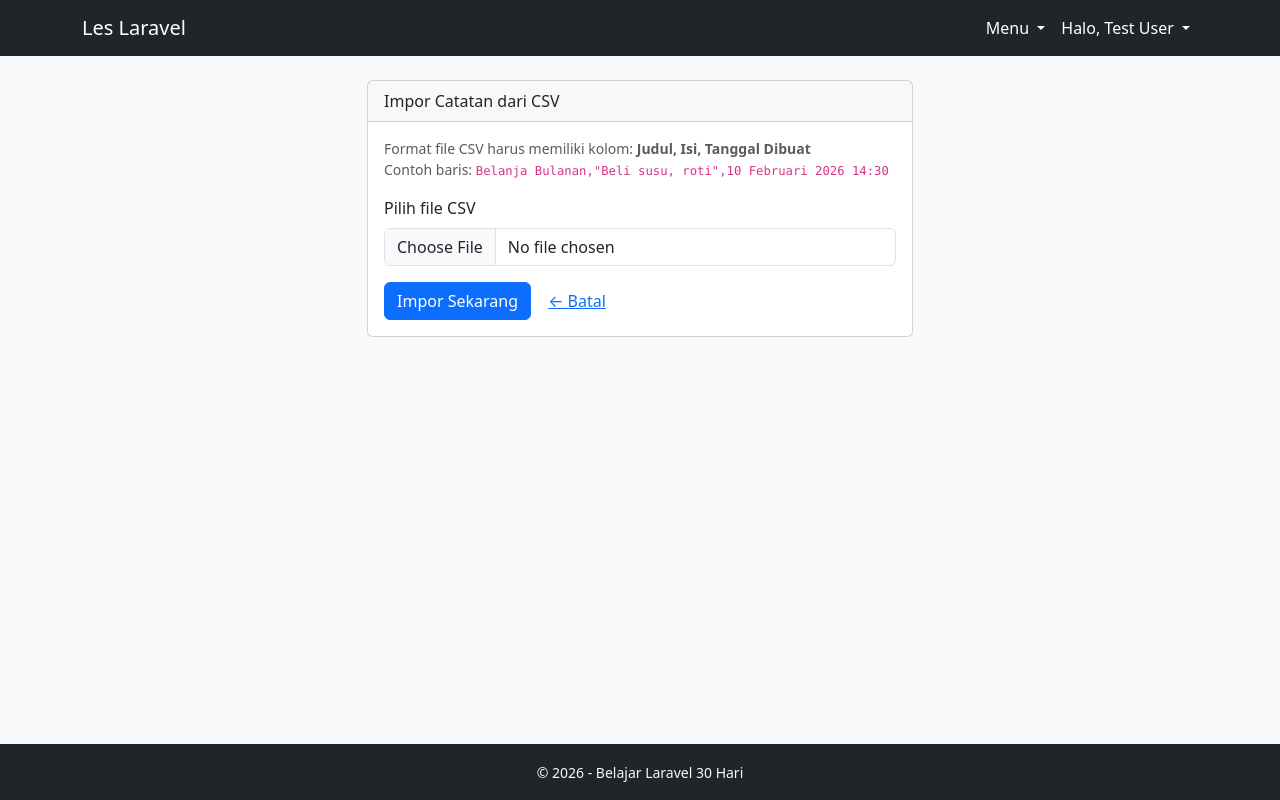
After one commit to GalangArunaYasa/les-laravel, a Laravel app: page /catatan/import in a window 1280 px wide. The commit adds this page. Run offline with Laravel 12, Linux system fonts and the light colour scheme; a user stored in the database is signed in; data comes from the database, SQL or seed files in the repository; some libraries are stand-ins or nearby versions.

Commit message:
Hari 30
membuat fitur ekspor dan impor csv

```diff
--- a/app/Http/Controllers/CatatanController.php
+++ b/app/Http/Controllers/CatatanController.php
@@ -23,22 +23,22 @@ class CatatanController extends Controller
         }
 
         // fitur urut
-        $urut = $request->get('urut', 'terbaru'); // default: terbaru
-        if ($urut == 'terlama') {
+        $urut = $request->get('urut', 'terbaru');
+
+        if ($urut == 'lampiran') {
+            $query->whereNotNull('lampiran')->orderBy('created_at', 'desc');
+        } elseif ($urut == 'terlama') {
             $query->orderBy('created_at', 'asc');
         } else {
+            // default: terbaru
             $query->orderBy('created_at', 'desc');
         }
+
         // Ganti get() dengan paginate(5)
-        $catatan = $query->paginate(5); // 5 catatan per halaman
+        $catatan = $query->paginate(6); // 5 catatan per halaman
+        $jumlah_aktif = Catatan::where('user_id', auth()->id())->where('is_archived', false)->count();
 
-        return view('catatan.index', compact('catatan'));
-    }
-
-    public function create()
-    {
-
-        return view('catatan.create');
+        return view('catatan.index', compact('catatan', 'jumlah_aktif'));
     }
 
     public function store(Request $request)
@@ -65,12 +65,21 @@ class CatatanController extends Controller
 
         Catatan::create($data);
 
-        return redirect('/catatan')->with('sukses', 'Catatan berhasil disimpan!');
+        return redirect('catatan.index')->with('sukses', 'Catatan berhasil disimpan!');
+    }
+
+    public function create()
+    {
+        return view('catatan.create');
+    }
+
+    public function importForm()
+    {
+        return view('catatan.import');
     }
 
     public function show($id)
     {
-
         $catatan = Catatan::where('id', $id)->where('user_id', auth()->id())->firstOrFail();
 
         return view('catatan.show', compact('catatan'));
@@ -116,6 +125,8 @@ class CatatanController extends Controller
 
     public function destroy($id)
     {
+        try {
+            // throw_if('error');
             $catatan = Catatan::findOrFail($id);
             $catatan->delete();
             if ($catatan->lampiran) {
@@ -123,6 +134,10 @@ class CatatanController extends Controller
             }
 
             return redirect('/catatan')->with('sukses', 'Catatan berhasil dihapus!');
+
+        } catch (\Exception $e) {
+            return redirect()->back()->with('error', 'Gagal menghapus data!');
+        }
     }
 
     public function arsip(Request $request)
@@ -147,11 +162,11 @@ class CatatanController extends Controller
             $query->orderBy('created_at', 'desc');
         }
 
-        // // fitur bagi page
         // // Ganti get() dengan paginate(5)
         $catatan = $query->paginate(5); // 5 catatan per halaman
+        $jumlah_arsip = Catatan::where('user_id', auth()->id())->where('is_archived', true)->count();
 
-        return view('catatan.arsip', compact('catatan'));
+        return view('catatan.arsip', compact('catatan', 'jumlah_arsip'));
     }
 
     public function archive($id)
@@ -175,4 +190,81 @@ class CatatanController extends Controller
 
         return redirect('/catatan')->with('sukses', 'Catatan dipulihkan dari arsip.');
     }
+
+    public function export()
+    {
+        $catatan = Catatan::where('user_id', auth()->id())
+            ->where('is_archived', false)
+            ->orderBy('created_at', 'desc')
+            ->get();
+
+        $filename = 'catatan_aktif_'.date('Y-m-d').'.csv';
+
+        $headers = [
+            'Content-Type' => 'text/csv; charset=UTF-8',
+            'Content-Disposition' => "attachment; filename=\"$filename\"",
+        ];
+
+        $callback = function () use ($catatan) {
+            $file = fopen('php://output', 'w');
+
+            // BOM agar karakter UTF-8 terbaca dengan baik di Excel
+            fprintf($file, chr(0xEF).chr(0xBB).chr(0xBF));
+
+            // Header tabel
+            fputcsv($file, [
+                'No',
+                'Judul Catatan',
+                'Isi Catatan',
+                'Tanggal Dibuat',
+            ], ';');
+
+            // Isi tabel
+            foreach ($catatan as $index => $item) {
+                fputcsv($file, [
+                    $index + 1,
+                    $item->judul,
+                    $item->isi,
+                    $item->created_at?->format('d-m-Y H:i'),
+                ], ';');
             }
+
+            fclose($file);
+        };
+
+        return response()->stream($callback, 200, $headers);
+    }
+
+    // fungsi import
+    public function import(Request $request)
+    {
+        $request->validate([
+            'file' => 'required|mimes:csv,txt|max:2048',
+        ]);
+
+        $file = $request->file('file');
+        $handle = fopen($file->getPathname(), 'r');
+
+        // Lewati header
+        fgetcsv($handle);
+
+        $jumlah = 0;
+        while (($row = fgetcsv($handle)) !== false) {
+            if (count($row) >= 2) {
+                Catatan::create([
+                    'user_id' => auth()->id(),
+                    'judul' => $row[0],
+                    'isi' => $row[1],
+                    'is_archived' => false,
+                    'created_at' => $row[2] ?? now(),
+                    'updated_at' => now(),
+                ]);
+                $jumlah++;
+            }
+        }
+
+        fclose($handle);
+
+        return redirect('/catatan')->with('sukses', "Berhasil mengimpor {$jumlah} catatan.");
+    }
+}
--- /dev/null
+++ b/resources/views/catatan/import.blade.php
@@ -0,0 +1,34 @@
+@extends('layouts.app')
+
+@section('title', 'Impor Catatan')
+
+@section('content')
+<div class="row justify-content-center">
+    <div class="col-md-6">
+        <div class="card">
+            <div class="card-header">Impor Catatan dari CSV</div>
+            <div class="card-body">
+
+                @if(session('sukses'))
+                    <div class="alert alert-success">{{ session('sukses') }}</div>
+                @endif
+
+                <p class="small text-muted mb-3">
+                    Format file CSV harus memiliki kolom: <strong>Judul, Isi, Tanggal Dibuat</strong><br>
+                    Contoh baris: <code>Belanja Bulanan,"Beli susu, roti",10 Februari 2026 14:30</code>
+                </p>
+
+                <form method="POST" action="/catatan/import" enctype="multipart/form-data">
+                    @csrf
+                    <div class="mb-3">
+                        <label for="file" class="form-label">Pilih file CSV</label>
+                        <input type="file" name="file" id="file" class="form-control" accept=".csv" required>
+                    </div>
+                    <button type="submit" class="btn btn-primary">Impor Sekarang</button>
+                    <a href="/catatan" class="btn btn-link">← Batal</a>
+                </form>
+            </div>
+        </div>
+    </div>
+</div>
+@endsection
--- a/resources/views/layouts/app.blade.php
+++ b/resources/views/layouts/app.blade.php
@@ -6,6 +6,9 @@
     <meta name="viewport" content="width=device-width, initial-scale=1">
     <title>@yield('title', 'Aplikasi Laravel')</title>
     <link href="https://cdn.jsdelivr.net/npm/bootstrap@5.3.2/dist/css/bootstrap.min.css" rel="stylesheet">
+    <link rel="stylesheet" href="https://cdnjs.cloudflare.com/ajax/libs/font-awesome/6.5.0/css/all.min.css">
+    <link rel="stylesheet" href="https://cdn.jsdelivr.net/npm/bootstrap-icons@1.11.3/font/bootstrap-icons.min.css">
+    <link rel="stylesheet" href="https://cdn.jsdelivr.net/npm/sweetalert2@11/dist/sweetalert2.min.css">
 </head>
 
 <body class="bg-light d-flex flex-column min-vh-100">
@@ -63,7 +66,7 @@
 
 
     <div class="container my-4 flex-grow-1">
-        @if(session('sukses'))
+        {{-- @if(session('sukses'))
             <div class="alert alert-success alert-dismissible fade show" role="alert">
                 {{ session('sukses') }}
                 <button type="button" class="btn-close" data-bs-dismiss="alert" aria-label="Close"></button>
@@ -75,7 +78,7 @@
                 {{ session('error') }}
                 <button type="button" class="btn-close" data-bs-dismiss="alert" aria-label="Close"></button>
             </div>
-        @endif
+        @endif --}}
         @yield('content')
     </div>
 
@@ -83,7 +86,65 @@
         <small>&copy; {{ date('Y') }} - Belajar Laravel 30 Hari</small>
     </footer>
 
+
+
+    <!-- Modal Konfirmasi Hapus -->
+    <div class="modal fade" id="hapusModal" tabindex="-1">
+        <div class="modal-dialog">
+            <div class="modal-content">
+                <div class="modal-header">
+                    <h5 class="modal-title">Konfirmasi Hapus</h5>
+                    <button type="button" class="btn-close" data-bs-dismiss="modal"></button>
+                </div>
+                <div class="modal-body">
+                    <p>Yakin ingin menghapus <strong id="namaItem"></strong>?</p>
+                    <p class="text-danger small">Aksi ini tidak bisa dibatalkan.</p>
+                </div>
+                <div class="modal-footer">
+                    <button type="button" class="btn btn-secondary" data-bs-dismiss="modal">Batal</button>
+                    <form id="formHapus" method="POST" style="display:inline;">
+                        @csrf
+                        @method('DELETE')
+                        <button type="submit" class="btn btn-danger">Hapus</button>
+                    </form>
+                </div>
+            </div>
+        </div>
+    </div>
+
     <script src="https://cdn.jsdelivr.net/npm/bootstrap@5.3.2/dist/js/bootstrap.bundle.min.js"></script>
+    <script src="https://cdn.jsdelivr.net/npm/sweetalert2@11/dist/sweetalert2.all.min.js"></script>
+    <script>
+        window.bukaModalHapus = function (url, nama) {
+            document.getElementById('namaItem').textContent = nama || 'item ini';
+            document.getElementById('formHapus').action = url;
+            var modal = new bootstrap.Modal(document.getElementById('hapusModal'));
+            modal.show();
+        }
+        @if(session('sukses'))
+            Swal.fire({
+                icon: 'success',
+                title: 'Berhasil!',
+                text: '{{ session('sukses') }}',
+                timer: 5000,
+                showConfirmButton: false,
+                toast: true,
+                position: 'top-end'
+            });
+        @endif
+
+        @if(session('error'))
+            Swal.fire({
+                icon: 'error',
+                title: 'Gagal!',
+                text: '{{ session('error') }}',
+                timer: 5000,
+                showConfirmButton: false,
+                toast: true,
+                position: 'top-end'
+            });
+        @endif
+    </script>
 
 </body>
 
--- a/routes/web.php
+++ b/routes/web.php
@@ -14,21 +14,23 @@ Route::get('/dashboard', function () {
 })->middleware(['auth', 'verified'])->name('dashboard');
 
 Route::middleware('auth')->group(function () {
-    // Rute catatan crud]
+    // Rute catatan crud
     Route::get('/catatan', [CatatanController::class, 'index'])->name('catatan');
     Route::get('/catatan/add', [CatatanController::class, 'create'])->name('catatan.create');
     Route::post('/catatan', [CatatanController::class, 'store']);
     Route::get('/catatan/arsip', [CatatanController::class, 'arsip']);
+
+    Route::get('/catatan/export', [CatatanController::class, 'export']);
+    Route::get('/catatan/import', [CatatanController::class, 'importForm']);
+    Route::post('/catatan/import', [CatatanController::class, 'import']);
+
     Route::get('/catatan/{id}', [CatatanController::class, 'show'])->name('catatan.show');
     Route::get('/catatan/{id}/edit', [CatatanController::class, 'edit'])->name('catatan.edit');
     Route::put('/catatan/{id}', [CatatanController::class, 'update'])->name('catatan.update');
     Route::delete('/catatan/{id}', [CatatanController::class, 'destroy'])->name('catatan.destroy');
-    // Rute untuk arsip catatan
+     ///Rute untuk arsip catatan
     Route::post('/catatan/{id}/archive', [CatatanController::class, 'archive']);
     Route::post('/catatan/{id}/unarchive', [CatatanController::class, 'unarchive']);
-
-
-
 
     // Rute kontak
     Route::get('/kontak', [KontakController::class, 'index'])->name('kontak');
```
Also changed, not shown: resources/views/catatan/arsip.blade.php (+26 -6 lines), resources/views/catatan/index.blade.php (+37 -18 lines), resources/views/catatan/show.blade.php (+18 -21 lines). Lines whose indentation alone changed are shown as unchanged.
